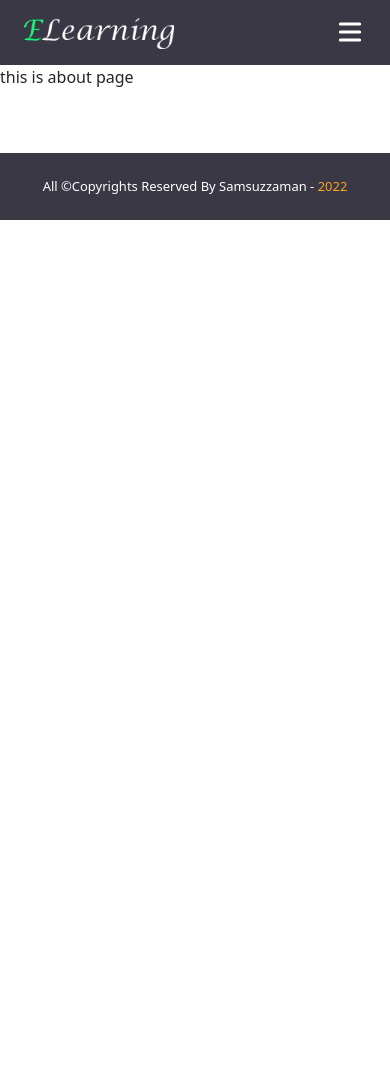
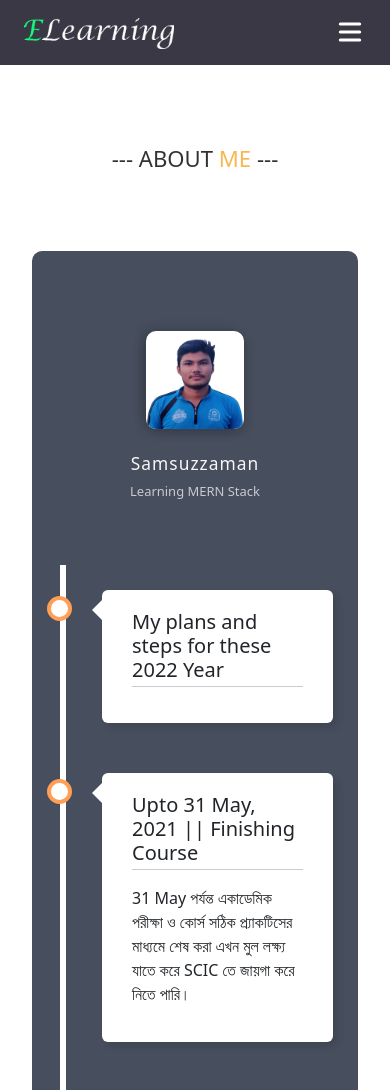
Before and after one commit to sam-suzzaman/PH-Assignment-10, a React (Create React App) app: page /about in a window 390 px wide. Shown: the top 1090 px of the page. Before the commit the page ends 844 px from the top, so only its background shows below. Built offline with nearby package versions, Linux system fonts and the light colour scheme; no server answers.

Commit message:
adding about page

```diff
--- /dev/null
+++ b/src/Components/FancyTitle/FancyTitle.js
@@ -0,0 +1,13 @@
+import React from "react";
+import "./fancyTitle.css";
+
+const FancyTitle = ({ firstPart, secondPart }) => {
+    return (
+        <h2 className="sec-title">
+            --- {firstPart}
+            <span className="fancy-text">{secondPart}</span> ---
+        </h2>
+    );
+};
+
+export default FancyTitle;
--- /dev/null
+++ b/src/Components/FancyTitle/fancyTitle.css
@@ -0,0 +1,12 @@
+.sec-title {
+    font-size: calc(1.2rem + 0.75vw);
+    text-transform: uppercase;
+    text-align: center;
+    opacity: 0.8;
+    color: #000;
+    text-transform: uppercase;
+    margin-bottom: 3rem;
+}
+.fancy-text {
+    color: #f9a424;
+}
--- a/src/Components/Services/Services.js
+++ b/src/Components/Services/Services.js
@@ -2,13 +2,12 @@ import React from "react";
 import "./services.css";
 import serviceFakeData from "../../utilities/serviceFakeData";
 import Service from "../Service/Service";
+import FancyTitle from "../FancyTitle/FancyTitle";
 
 const Services = () => {
     return (
         <section className="service-container">
-            <h2 className="sec-title">
-                --- ser<span className="fancy-text">vices</span> ---
-            </h2>
+            <FancyTitle firstPart={"serv"} secondPart={"ices"} />
             <div className="services">
                 {serviceFakeData.map((service) => {
                     return <Service key={service.id} service={service} />;
--- a/src/Components/Services/services.css
+++ b/src/Components/Services/services.css
@@ -5,18 +5,7 @@
     margin: 0 auto;
 }
 
-.service-container .sec-title {
-    font-size: calc(1.2rem + 0.75vw);
-    text-transform: uppercase;
-    text-align: center;
-    opacity: 0.8;
-}
-.fancy-text {
-    color: #f9a424;
-}
-
 .service-container .services {
-    margin-top: 3rem;
     display: grid;
     grid-template-columns: repeat(3, 1fr);
     grid-gap: 2rem 3rem;
--- a/src/Pages/AboutPage/AboutPage.css
+++ b/src/Pages/AboutPage/AboutPage.css
@@ -0,0 +1,180 @@
+.about-container {
+    padding: 5rem 2rem;
+}
+.about-title {
+    color: #fff;
+}
+
+.about-content {
+    margin-top: 5rem;
+    padding-top: 5rem;
+    padding-bottom: 5rem;
+    background: #474e5d;
+    border-radius: 10px;
+}
+.about-img-container {
+    width: 30%;
+    height: auto;
+    margin: 0 auto;
+    border-radius: 10px;
+    box-shadow: 5px 5px 8px rgba(0, 0, 0, 0.1), -5px 5px 8px rgba(0, 0, 0, 0.1),
+        -5px -5px 8px rgba(0, 0, 0, 0.1);
+    background-color: #fff;
+}
+.about-img-container img {
+    width: 100%;
+    object-fit: cover;
+    border-radius: 10px;
+}
+
+.about-content .about-person-name {
+    text-align: center;
+    text-transform: capitalize;
+    color: rgb(255, 255, 255);
+    opacity: 0.95;
+    font-size: calc(1rem + 0.35vw);
+    margin-top: 1.5rem;
+    letter-spacing: 1px;
+}
+.about-content .about-person-subtitle {
+    text-align: center;
+    font-size: calc(0.75rem + 0.25vw);
+    margin-top: 0.15rem;
+    color: rgb(255, 255, 255);
+    opacity: 0.7;
+}
+/* =========== for timelinen========== */
+
+.timeline-wrapper {
+    margin-top: 4rem;
+}
+/* The actual timeline (the vertical ruler) */
+.timeline {
+    position: relative;
+    max-width: 1200px;
+    margin: 0 auto;
+}
+
+/* The actual timeline (the vertical ruler) */
+.timeline::after {
+    content: "";
+    position: absolute;
+    width: 6px;
+    background-color: white;
+    top: 0;
+    bottom: 0;
+    left: 50%;
+    margin-left: -3px;
+}
+
+/* Container around content */
+.timeline-container {
+    padding: 25px 40px;
+    position: relative;
+    background-color: inherit;
+    width: 50%;
+}
+
+/* The circles on the timeline */
+.timeline-container::after {
+    content: "";
+    position: absolute;
+    width: 25px;
+    height: 25px;
+    right: -13px;
+    background-color: white;
+    border: 4px solid #ff9f55;
+    top: 31px;
+    border-radius: 50%;
+    z-index: 1;
+}
+
+/* Place the container to the left */
+.left {
+    left: 0;
+}
+
+/* Place the container to the right */
+.right {
+    left: 50%;
+}
+
+/* Add arrows to the left container (pointing right) */
+.left::before {
+    content: " ";
+    height: 0;
+    position: absolute;
+    top: 35px;
+    width: 0;
+    z-index: 1;
+    right: 30px;
+    border: medium solid white;
+    border-width: 10px 0 10px 10px;
+    border-color: transparent transparent transparent white;
+}
+
+/* Add arrows to the right container (pointing left) */
+.right::before {
+    content: " ";
+    height: 0;
+    position: absolute;
+    top: 35px;
+    width: 0;
+    z-index: 1;
+    left: 30px;
+    border: medium solid white;
+    border-width: 10px 10px 10px 0;
+    border-color: transparent white transparent transparent;
+}
+
+/* Fix the circle for containers on the right side */
+.right::after {
+    left: -13px;
+}
+
+/* The actual content */
+.content {
+    padding: 20px 30px;
+    background-color: white;
+    box-shadow: 5px 5px 7px rgba(0, 0, 0, 0.1);
+    position: relative;
+    border-radius: 6px;
+}
+.content > h5 {
+    border-bottom: 1px solid rgba(71, 78, 93, 0.292);
+    padding-bottom: 0.25rem;
+    margin-bottom: 1rem;
+}
+/* Media queries - Responsive timeline on screens less than 600px wide */
+@media screen and (max-width: 768px) {
+    /* Place the timelime to the left */
+    .timeline::after {
+        left: 31px;
+    }
+
+    /* Full-width containers */
+    .timeline-container {
+        width: 100%;
+        padding-left: 70px;
+        padding-right: 25px;
+    }
+
+    /* Make sure that all arrows are pointing leftwards */
+    .timeline-container::before {
+        left: 60px;
+        border: medium solid white;
+        border-width: 10px 10px 10px 0;
+        border-color: transparent white transparent transparent;
+    }
+
+    /* Make sure all circles are at the same spot */
+    .left::after,
+    .right::after {
+        left: 15px;
+    }
+
+    /* Make all right containers behave like the left ones */
+    .right {
+        left: 0%;
+    }
+}
--- a/src/Pages/AboutPage/AboutPage.js
+++ b/src/Pages/AboutPage/AboutPage.js
@@ -1,8 +1,57 @@
 import React from "react";
 import "./AboutPage.css";
+import FancyTitle from "./../../Components/FancyTitle/FancyTitle";
+import profile from "./../../assets/img/profile.png";
 
 const AboutPage = () => {
-    return <div>this is about page</div>;
+    return (
+        <section className="about-container">
+            <FancyTitle
+                className="about-title"
+                firstPart={"About"}
+                secondPart={" me"}
+            />
+            <div className="about-content">
+                <div className="about-img-container">
+                    <img src={profile} alt="profilePhoto" />
+                </div>
+                <h4 className="about-person-name">samsuzzaman</h4>
+                <p className="about-person-subtitle">Learning MERN Stack</p>
+                <div className="timeline-wrapper">
+                    <div className="timeline">
+                        <div className="timeline-container left">
+                            <div className="content">
+                                <h5>My plans and steps for these 2022 Year</h5>
+                            </div>
+                        </div>
+                        <div className="timeline-container right">
+                            <div className="content">
+                                <h5>Upto 31 May, 2021 || Finishing Course</h5>
+                                <p>
+                                    31 May পর্যন্ত একাডেমিক পরীক্ষা ও কোর্স সঠিক
+                                    প্র্যাকটিসের মাধ্যমে শেষ করা এখন মুল লক্ষ্য
+                                    যাতে করে SCIC তে জায়গা করে নিতে পারি।{" "}
+                                </p>
+                            </div>
+                        </div>
+                        <div className="timeline-container left">
+                            <div className="content">
+                                <h5>From June to next 3-Month</h5>
+                                <p>
+                                    MERN stack এর ভিতর যে যে বিষয়গুলোর
+                                    প্র্যাকটিস কম আছে সেগুলো পূর্ণ করা। সাথে
+                                    কিছু প্রোজেক্ট সম্পন্ন করা যাতে করে
+                                    পরবর্তীতে জব পাবার ক্ষেত্রে সহজ হয়। এর
+                                    পাশাপাশি LinkedIn প্রোফাইল টা ঠিক ভাবে build
+                                    up করা।{" "}
+                                </p>
+                            </div>
+                        </div>
+                    </div>
+                </div>
+            </div>
+        </section>
+    );
 };
 
 export default AboutPage;
--- a/src/Pages/BlogPage/BlogPage.js
+++ b/src/Pages/BlogPage/BlogPage.js
@@ -2,11 +2,12 @@ import React from "react";
 import "./BlogPage.css";
 import blogsFakeData from "../../utilities/blogsFakeData";
 import Blog from "../../Components/Blog/Blog";
+import FancyTitle from "../../Components/FancyTitle/FancyTitle";
 
 const BlogPage = () => {
     return (
         <section className="blog-wrapper">
-            <h2 className="blog-title">Blogs</h2>
+            <FancyTitle firstPart={"blo"} secondPart={"gs"} />
             <div className="blog-row">
                 {blogsFakeData.map((blog) => (
                     <Blog key={blog.id} blog={blog} />
--- a/src/utilities/blogsFakeData.js
+++ b/src/utilities/blogsFakeData.js
@@ -1,7 +1,7 @@
 const blogsFakeData = [
     {
         id: 1,
-        question: "difference between authorization and authentication",
+        question: "Difference between authorization and authentication",
         answer: `
                     Authentication বলতেঃ কাউকে কোন কিছু বা কারো কোন act(যা সঠিক বলে দাবী করা হচ্ছে) প্রকৃতপক্ষে তা সত্য কি না সেইটা নির্ণয় করার বা নিশ্চয়তা দেওয়ার প্রক্রিয়াকে বোঝায়। সহজ কোথায় কাওকে ভেরিফাই করার পদ্ধতিকেই Authentication বলে। যেমনঃ লগইন করতে দেওয়া বা সাইন ইন করতে দেওয়া কোন একটা সাইটে।
 
@@ -11,7 +11,7 @@ const blogsFakeData = [
     {
         id: 2,
         question:
-            "why are you using firebase? what other options do you have to implement authentication? ",
+            "Why are you using firebase? what other options do you have to implement authentication? ",
         answer: `
                     মূলত Firebase এর Authentication & Hosting features গুলোর জন্যই এখন মুলত firebase ব্যবহার করছি। এছাড়াও এখানে database, machine learning ও storage এর মতো সুবিধা গুলো রয়েছে। তবে এই features গুলোর ভিতর থেকে firebase authentication feature এর মতো feature অন্য কিছু জায়গাতেও রয়েছে। যেমনঃ Auth0, MongoDB, Passport, Okta এগুলো সবথেকে পপুলার।
                 `,
@@ -19,7 +19,7 @@ const blogsFakeData = [
     {
         id: 3,
         question:
-            "what other services does firebase provide other than authentication?",
+            "What other services does firebase provide other than authentication?",
         answer: `
                 Firebase authentication এর পাশাপাশি আরও যে সকল service গুলো provide করে থাকেঃ Cloud Firestore, Cloud Functions, Hosting, Cloud Storage, Google Analytics, Predictions, Cloud Messaging, Dynamic Links, Remote Config.
             `,
```
Also changed, not shown: src/assets/img/profile.png (added).
